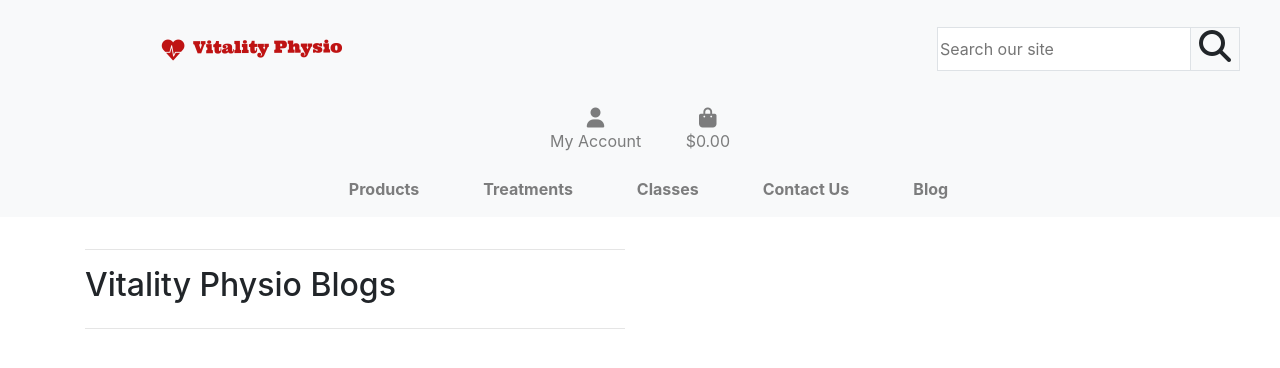
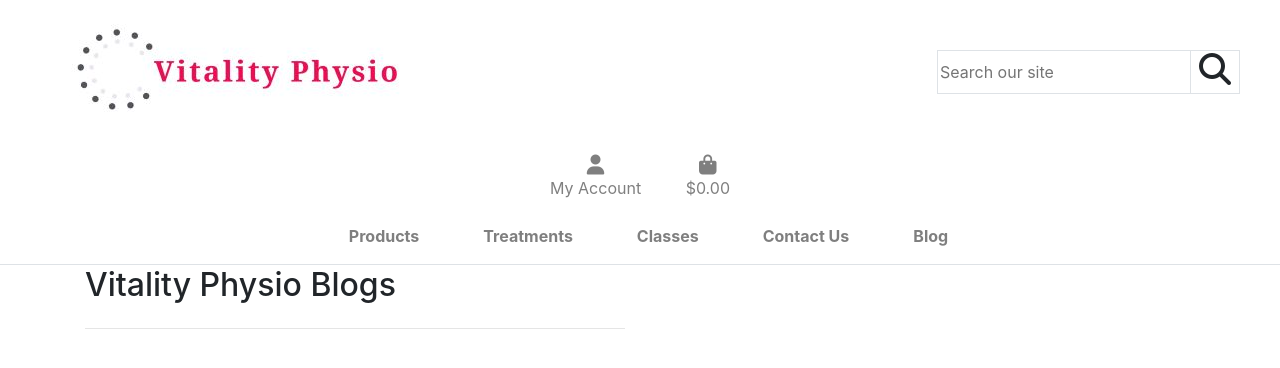
Before and after one commit to smeghen/vitality-physio, a Django app: page /blog/ in a window 1280 px wide. Shown: the top 368 px of the page. Run offline with Django 3.2, Linux system fonts and the light colour scheme; data that the repository does not hold is empty; some libraries are stand-ins or nearby versions.

Commit message:
Adjust size and backgorund of site logo. Updated background colour of navbar to match new logo and adjusted section colour for contrast

```diff
--- a/static/css/base.css
+++ b/static/css/base.css
@@ -28,7 +28,7 @@ html {
 }
 
 .page-section-white{
-    background-color: white;
+    background-color: rgb(228, 227, 227);
     color: black;
     padding-top: 1rem;
     padding-bottom: 1rem;
--- a/templates/base.html
+++ b/templates/base.html
@@ -37,10 +37,10 @@
   </head>
   <body>
     <header class="top-nav container-fluid w-100 fixed-top">
-      <div id="topnav" class="navbar navbar-light bg-light ">
-          <div class="col-sm-12 col-lg-2 text-center offset-lg-1">
+      <div id="topnav" class="navbar navbar-light bg-white ">
+          <div class="col-sm-12 col-lg-4 text-center ">
               <a href="{% url 'home' %}" class="nav-brand nav-link main-logo-link">
-                  <img class="img-fluid-logo" src="/media/vitality-logo.png" alt="Vitality Physio">
+                  <img class="img-fluid-logo" src="/media/logo.png" alt="Vitality Physio">
               </a>
           </div>
              <form method="GET" action="{% url 'products' %}" class="d-none d-lg-block">
@@ -57,7 +57,7 @@
               </form>
       </div>
 
-      <div class="col-12  my-auto py-1 py-lg-0 bg-light d-none d-lg-block">
+      <div class="col-12  my-auto py-1 py-lg-0 bg-white d-none d-lg-block">
         <ul class="list-inline list-unstyled text-center text-lg-center my-0">
             <li class="list-inline-item dropdown">
                 <a class="text-black nav-link" href="#" id="user-options" data-toggle="dropdown" aria-haspopup="true" aria-expanded="false">
@@ -98,7 +98,7 @@
         </ul>
     </div>
 
-    <div class="row bg-light">
+    <div class="row bg-white border-bottom">
         <nav class="navbar navbar-light w-100 text-center navbar-expand-md">
             <button class="navbar-toggler" type="button" data-toggle="collapse" data-target="#main-nav" aria-controls="main-nav" aria-expanded="false" aria-label="Toggle navigation">
                 <span class="navbar-toggler-icon"></span>
--- a/templates/includes/main-nav.html
+++ b/templates/includes/main-nav.html
@@ -1,4 +1,4 @@
-<div class="collapse navbar-collapse" id="main-nav">
+<div class="collapse navbar-collapse bg-white" id="main-nav">
     <ul class="navbar-nav w-auto mx-auto">
         <li class="nav-item dropdown">
             <a class="logo-font font-weight-bold nav-link text-black mr-5" href="{% url 'products' %}" id="all-products-link">
```
Also changed, not shown: media/logo.png.
